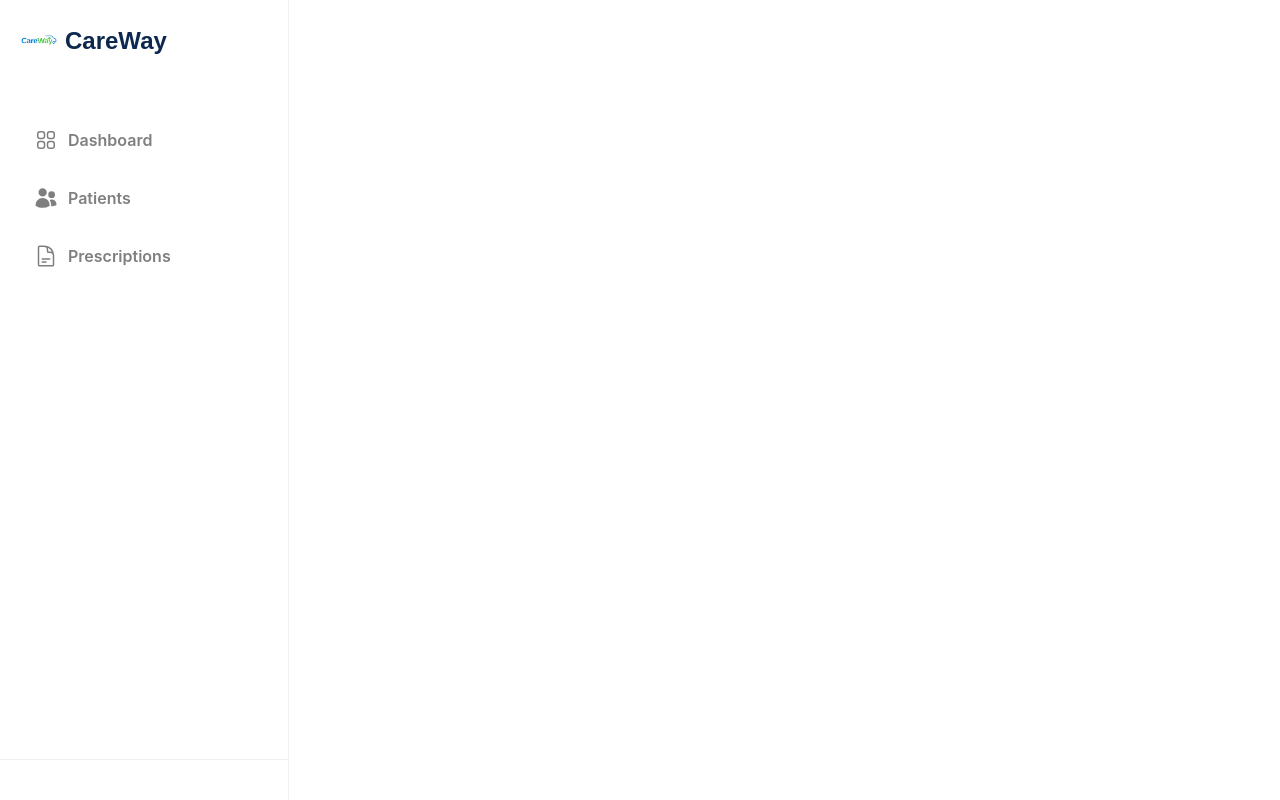
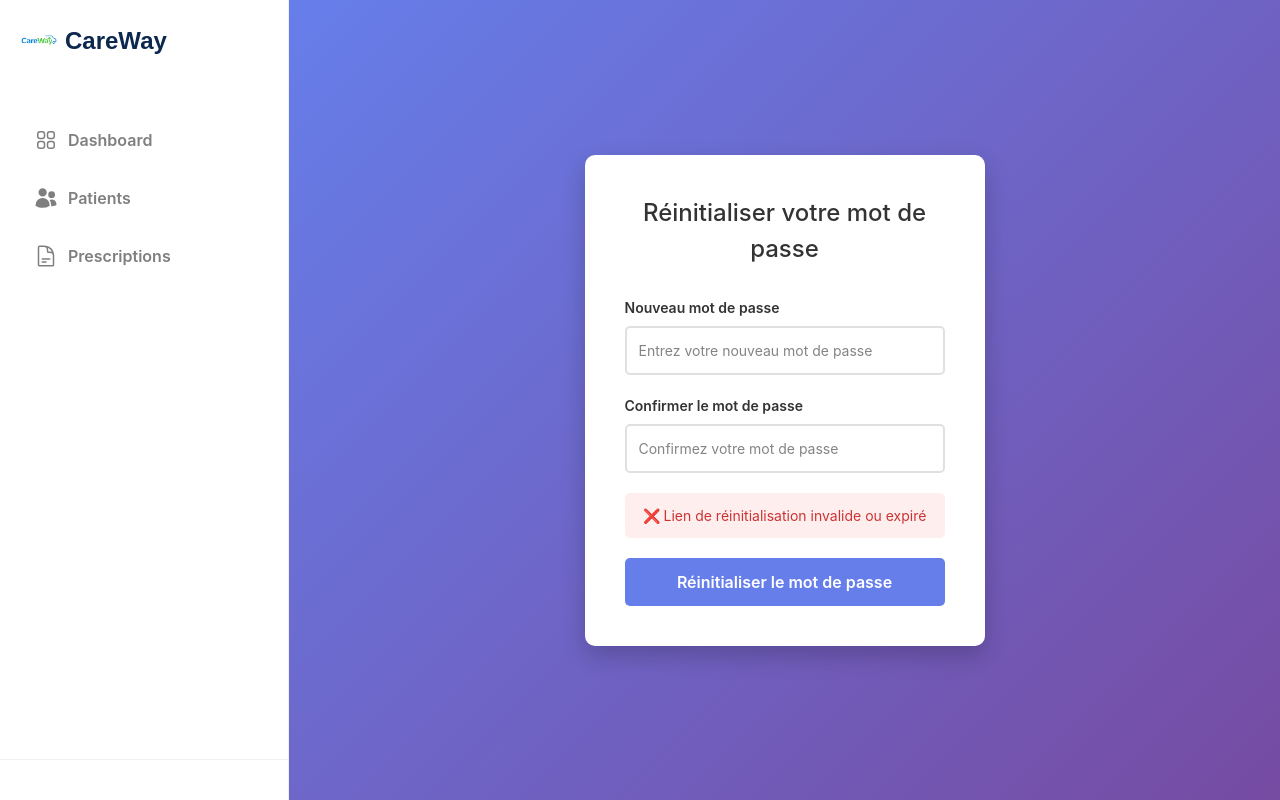
Before and after one commit to chaimaaskri7/front-ptut, a Vue app: page /reset-password in a window 1280 px wide. Built offline with nearby package versions, Linux system fonts and the light colour scheme.

Commit message:
feat: Add reset password page route and component

```diff
--- /dev/null
+++ b/src/components/ResetPasswordPage.vue
@@ -0,0 +1,250 @@
+<template>
+  <div class="reset-password-container">
+    <div class="reset-password-box">
+      <h1>Réinitialiser votre mot de passe</h1>
+
+      <div v-if="!success" class="form-group">
+        <div class="input-group">
+          <label>Nouveau mot de passe</label>
+          <input
+            v-model="newPassword"
+            type="password"
+            placeholder="Entrez votre nouveau mot de passe"
+            @keyup.enter="handleResetPassword"
+          />
+        </div>
+
+        <div class="input-group">
+          <label>Confirmer le mot de passe</label>
+          <input
+            v-model="confirmPassword"
+            type="password"
+            placeholder="Confirmez votre mot de passe"
+            @keyup.enter="handleResetPassword"
+          />
+        </div>
+
+        <div v-if="error" class="error-message">
+          ❌ {{ error }}
+        </div>
+
+        <button
+          @click="handleResetPassword"
+          :disabled="loading"
+          class="reset-btn"
+        >
+          {{ loading ? 'Réinitialisation...' : 'Réinitialiser le mot de passe' }}
+        </button>
+      </div>
+
+      <div v-else class="success-message">
+        <h2>✅ Mot de passe réinitialisé avec succès!</h2>
+        <p>Vous pouvez maintenant vous connecter avec votre nouveau mot de passe.</p>
+        <router-link to="/login" class="login-link">Aller à la connexion</router-link>
+      </div>
+    </div>
+  </div>
+</template>
+
+<script setup lang="ts">
+import { ref, onMounted } from 'vue'
+import { useRoute, useRouter } from 'vue-router'
+
+const route = useRoute()
+const router = useRouter()
+
+const newPassword = ref('')
+const confirmPassword = ref('')
+const error = ref('')
+const success = ref(false)
+const loading = ref(false)
+const resetToken = ref('')
+const userType = ref('')
+
+onMounted(() => {
+  // Récupérer le token et userType de l'URL
+  resetToken.value = (route.query.token as string) || ''
+  userType.value = (route.query.userType as string) || ''
+
+  if (!resetToken.value || !userType.value) {
+    error.value = 'Lien de réinitialisation invalide ou expiré'
+  }
+})
+
+const handleResetPassword = async () => {
+  error.value = ''
+
+  // Validation
+  if (!newPassword.value || !confirmPassword.value) {
+    error.value = 'Veuillez remplir tous les champs'
+    return
+  }
+
+  if (newPassword.value !== confirmPassword.value) {
+    error.value = 'Les mots de passe ne correspondent pas'
+    return
+  }
+
+  if (newPassword.value.length < 6) {
+    error.value = 'Le mot de passe doit contenir au moins 6 caractères'
+    return
+  }
+
+  if (!resetToken.value) {
+    error.value = 'Lien de réinitialisation invalide'
+    return
+  }
+
+  loading.value = true
+
+  try {
+    const response = await fetch('http://localhost:8081/auth/reset-password', {
+      method: 'POST',
+      headers: {
+        'Content-Type': 'application/json'
+      },
+      body: JSON.stringify({
+        resetToken: resetToken.value,
+        newPassword: newPassword.value
+      })
+    })
+
+    const data = await response.json()
+
+    if (data.success) {
+      success.value = true
+      // Redirection automatique après 3 secondes
+      setTimeout(() => {
+        router.push('/login')
+      }, 3000)
+    } else {
+      error.value = data.message || 'Erreur lors de la réinitialisation du mot de passe'
+    }
+  } catch (err) {
+    error.value = 'Erreur de connexion au serveur'
+    console.error('Error:', err)
+  } finally {
+    loading.value = false
+  }
+}
+</script>
+
+<style scoped>
+.reset-password-container {
+  display: flex;
+  justify-content: center;
+  align-items: center;
+  min-height: 100vh;
+  background: linear-gradient(135deg, #667eea 0%, #764ba2 100%);
+}
+
+.reset-password-box {
+  background: white;
+  padding: 40px;
+  border-radius: 10px;
+  box-shadow: 0 10px 25px rgba(0, 0, 0, 0.2);
+  width: 90%;
+  max-width: 400px;
+}
+
+h1 {
+  text-align: center;
+  color: #333;
+  margin-bottom: 30px;
+  font-size: 24px;
+}
+
+h2 {
+  color: #27ae60;
+  margin-bottom: 15px;
+}
+
+.form-group {
+  display: flex;
+  flex-direction: column;
+  gap: 20px;
+}
+
+.input-group {
+  display: flex;
+  flex-direction: column;
+  gap: 8px;
+}
+
+label {
+  font-weight: 600;
+  color: #333;
+  font-size: 14px;
+}
+
+input {
+  padding: 12px;
+  border: 2px solid #e0e0e0;
+  border-radius: 5px;
+  font-size: 14px;
+  transition: border-color 0.3s;
+}
+
+input:focus {
+  outline: none;
+  border-color: #667eea;
+}
+
+.error-message {
+  background-color: #fee;
+  color: #c33;
+  padding: 12px;
+  border-radius: 5px;
+  font-size: 14px;
+  text-align: center;
+}
+
+.success-message {
+  background-color: #efe;
+  color: #363;
+  padding: 20px;
+  border-radius: 5px;
+  text-align: center;
+}
+
+.success-message p {
+  margin: 10px 0;
+  font-size: 14px;
+}
+
+.reset-btn {
+  padding: 12px;
+  background-color: #667eea;
+  color: white;
+  border: none;
+  border-radius: 5px;
+  font-size: 16px;
+  font-weight: 600;
+  cursor: pointer;
+  transition: background-color 0.3s;
+}
+
+.reset-btn:hover:not(:disabled) {
+  background-color: #764ba2;
+}
+
+.reset-btn:disabled {
+  opacity: 0.6;
+  cursor: not-allowed;
+}
+
+.login-link {
+  display: inline-block;
+  margin-top: 15px;
+  padding: 10px 20px;
+  background-color: #667eea;
+  color: white;
+  text-decoration: none;
+  border-radius: 5px;
+  transition: background-color 0.3s;
+}
+
+.login-link:hover {
+  background-color: #764ba2;
+}
+</style>
--- a/src/router/index.ts
+++ b/src/router/index.ts
@@ -1,5 +1,6 @@
 import { createRouter, createWebHistory, NavigationGuardNext, RouteLocationNormalized } from 'vue-router'
 import LoginPage from '../components/LoginPage.vue'
+import ResetPasswordPage from '../components/ResetPasswordPage.vue'
 import Dashboard from '../components/medecins/Dashboard.vue'
 import PatientsList from '../components/medecins/PatientsList.vue'
 import PrescriptionsList from '../components/medecins/PrescriptionsList.vue'
@@ -26,6 +27,11 @@ const routes = [
     path: '/login',
     name: 'Login',
     component: LoginPage
+  },
+  {
+    path: '/reset-password',
+    name: 'ResetPassword',
+    component: ResetPasswordPage
   },
   {
     path: '/test',
```
